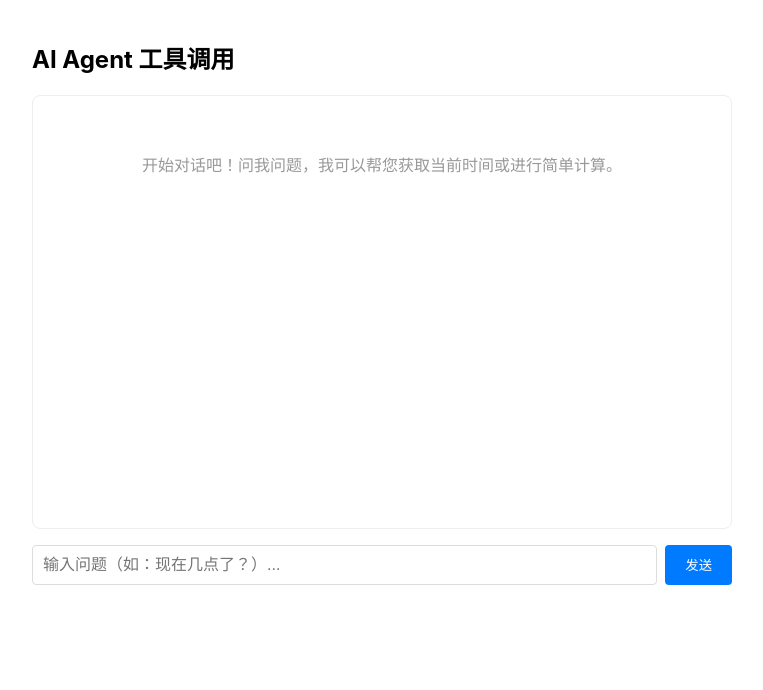
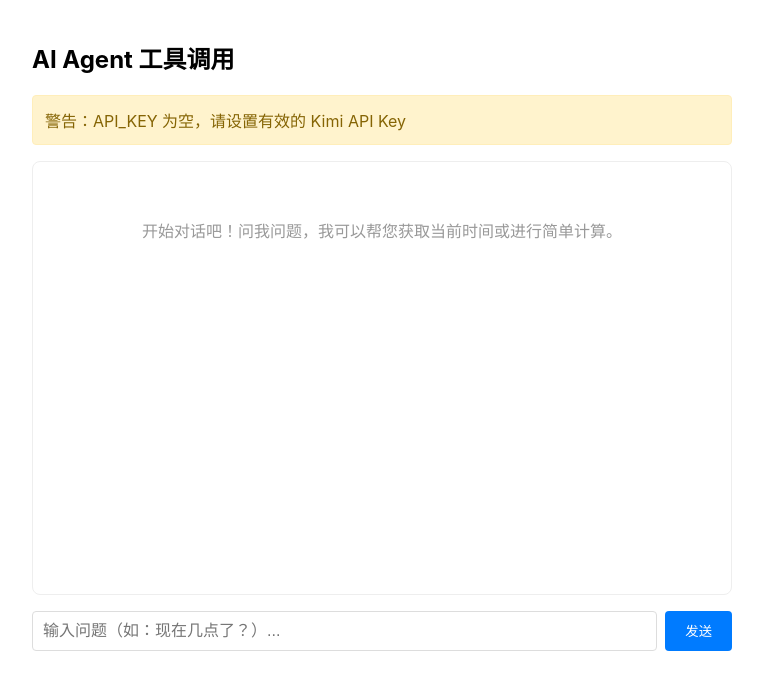
Before and after one commit to LICAN0405/ai-agent-function-call-detach, a React (Create React App) app: page / in a window 1280 px wide. Shown: the top 690 px of the page, without its empty margins (258-1021 px from the left). Built offline with nearby package versions, Linux system fonts and the light colour scheme.

Commit message:
refactor: remove hardcoded API key and clean up comments for clarity

```diff
--- a/src/App.tsx
+++ b/src/App.tsx
@@ -1,6 +1,6 @@
 import { useState } from 'react'
 
-const API_KEY = 'sk-ds47YS6OfU00ADogfVXL4KC9KzmZSKgiUgwHhfIUihrN7NlH'
+const API_KEY = ''
 
 interface Message {
   id: string
@@ -81,7 +81,6 @@
           },
         },
         // required 表示这些参数必须提供。
-        // 如果用户说“3 加 5”，AI 应该整理出 { a: 3, b: 5, op: 'add' }。
         required: ['a', 'b', 'op'],
       },
     },
@@ -100,15 +99,13 @@
 
   // executeTool 是工具执行入口。
   // AI 返回的只是“我要调用哪个工具、参数是什么”。
-  // 真正执行工具的是我们自己的代码。
   const executeTool = (toolName: string, toolArgs: any) => {
     if (toolName === 'getCurrentTime') return getCurrentTime()
     if (toolName === 'calcNum') return calcNum(toolArgs.a, toolArgs.b, toolArgs.op)
-    // 如果 AI 传了一个我们没有定义过的工具名，就返回错误。
     return { error: '未知工具' }
   }
 
-  // callKimiAPI 负责调用 Kimi 接口。
+  //负责调用 Kimi 接口。
   const callKimiAPI = async (currentMessages: Message[]) => {
     // 如果 API_KEY 为空，就主动抛出错误，避免继续请求。
     if (!API_KEY) {
@@ -118,6 +115,7 @@
     // currentMessages 是前端内部使用的消息格式。
     // apiMessages 是发给 Kimi API 的消息格式。
     // 这里做一次转换，去掉前端不需要传给 API 的 id，并保留工具调用相关字段。
+    // 处理需要传递给接口的消息
     const apiMessages = currentMessages.map((msg) => {
       const apiMsg: any = {
         role: msg.role,
@@ -126,13 +124,11 @@
       }
 
       // 如果 assistant 消息里包含 tool_calls，要传给 API。
-      // 这样 Kimi 才知道自己之前请求过哪些工具。
       if (msg.tool_calls) {
         apiMsg.tool_calls = msg.tool_calls
       }
 
       // 如果是 tool 消息，要带上 tool_call_id。
-      // 这样 Kimi 才知道这个工具结果对应哪次工具调用。
       if (msg.tool_call_id) {
         apiMsg.tool_call_id = msg.tool_call_id
       }
@@ -142,6 +138,7 @@
 
     // fetch 是浏览器内置的网络请求函数。
     // await 表示等待请求完成后，再继续往下执行。
+    // 发起请求
     const response = await fetch('https://api.moonshot.cn/v1/chat/completions', {
       method: 'POST',
       headers: {
@@ -153,13 +150,11 @@
         Authorization: `Bearer ${API_KEY}`,
       },
       body: JSON.stringify({
-        // 选择使用的 Kimi 模型。
         model: 'moonshot-v1-8k',
         // 把完整对话上下文传给模型。
         messages: apiMessages,
 
         // 这里关闭流式输出。
-        // false 表示等 AI 完整生成后，一次性返回结果。
         stream: false,
 
         // 把工具说明书传给模型。
@@ -170,9 +165,7 @@
       }),
     })
 
-    console.log(`[API响应] 状态码: ${response.status}`)
-
-    // response.ok 为 false，说明 HTTP 请求失败，比如 401、429、500 等。
+    // response.ok 为 false，说明 HTTP 请求失败
     if (!response.ok) {
       const errorText = await response.text()
       throw new Error(`API错误 [${response.status}]: ${errorText}`)
@@ -180,32 +173,22 @@
 
     // 把接口返回的 JSON 字符串解析成 JavaScript 对象。
     const result = await response.json()
-    console.log(`[API响应] 完整响应:`, JSON.stringify(result))
 
     return result
   }
 
-  // processConversation 是这个项目的核心函数。
-  //
   // 它完整处理一次“Agent 对话”：
   // 1. 把用户消息发给 Kimi。
   // 2. Kimi 可能直接回答，也可能要求调用工具。
   // 3. 如果 Kimi 要调用工具，前端执行对应工具。
   // 4. 把工具结果再发给 Kimi。
   // 5. Kimi 根据工具结果生成最终回答。
-  //
-  // 为什么要 while 循环？
-  // 因为模型可能不止一次调用工具。
-  // 只要它还返回 tool_calls，就继续执行工具并再次请求模型。
   const processConversation = async (initialMessages: Message[]): Promise<Message[]> => {
-    console.log('[对话处理] 开始处理，初始消息数:', initialMessages.length)
 
     // 复制一份消息列表，后续所有新增消息都放在 currentMessages 里。
-    // 使用复制可以避免直接修改原数组，这是 React 中很重要的习惯。
     let currentMessages = [...initialMessages]
 
     // hasMore 用来控制循环是否继续。
-    // true 表示还要继续请求模型，false 表示本轮对话结束。
     let hasMore = true
 
     while (hasMore) {
@@ -213,15 +196,12 @@
       const response = await callKimiAPI(currentMessages)
 
       // 取出 Kimi 返回的第一条 assistant 消息。
-      // ?. 是可选链：如果中间某个字段不存在，不会直接报错，而是返回 undefined。
       const message = response.choices?.[0]?.message
 
       // 如果没有拿到消息，说明接口响应格式不符合预期。
       if (!message) {
         throw new Error('API 未返回消息')
       }
-
-      console.log('[对话处理] API 返回消息:', JSON.stringify(message))
 
       // 创建一条 assistant 消息。
       // 注意：assistant 消息可能有两种情况：
@@ -243,13 +223,10 @@
       }
 
       // 把 assistant 消息加入当前对话上下文。
-      // 即使它只是“调用工具”的消息，也要保存下来。
       currentMessages = [...currentMessages, assistantMessage]
 
       // 如果 assistant 消息里包含 tool_calls，说明 AI 需要前端执行工具。
       if (message.tool_calls && message.tool_calls.length > 0) {
-        console.log('[对话处理] 检测到工具调用:', message.tool_calls)
-
         // 这个数组用来保存所有工具执行结果。
         // 一次 assistant 消息里可能包含多个工具调用。
         const toolResultMessages: Message[] = []
@@ -269,7 +246,6 @@
                   ? JSON.parse(toolCall.function.arguments)
                   : toolCall.function.arguments
             } catch (e) {
-              // 如果 JSON 解析失败，不让程序直接崩溃，先打印错误。
               console.error('[参数解析失败]', e)
             }
 
@@ -277,7 +253,6 @@
             const result = executeTool(toolCall.function.name, args)
 
             // 把工具执行结果包装成一条 role 为 tool 的消息。
-            // 这条消息后面会再发给 Kimi。
             toolResultMessages.push({
               id: generateId(),
               role: 'tool',
@@ -293,22 +268,17 @@
         }
 
         // 把工具结果加入上下文。
-        // 接下来 while 会继续下一轮，把这些工具结果发给 Kimi。
         currentMessages = [...currentMessages, ...toolResultMessages]
       } else {
-        // 如果没有工具调用，说明 Kimi 已经给出了最终回答。
-        // 本轮对话可以结束。
+        // 如果没有工具调用，本轮对话结束。
         hasMore = false
       }
     }
 
-    // 返回包含用户消息、assistant 消息、tool 消息、最终回答的完整聊天记录。
     return currentMessages
   }
 
   // sendMessage 是发送消息的入口函数。
-  // 用户点击“发送”按钮，或者在输入框按 Enter，都会执行这个函数。
-  //
   // 这个函数负责：
   // 1. 读取用户输入。
   // 2. 校验输入是否为空、是否正在加载。
@@ -317,20 +287,14 @@
   // 5. 成功后更新聊天记录，失败后显示错误。
   const sendMessage = async () => {
     // trim() 用来去掉字符串前后的空格。
-    // 比如 '  hello  ' 会变成 'hello'。
     const userMsg = input.trim()
 
     // 如果用户没有输入内容，就不发送。
-    if (!userMsg) {
-      console.log('[发送] 输入为空')
-      return
-    }
+    if (!userMsg) return
+
 
     // 如果当前正在请求 AI，就不允许重复发送。
-    if (loading) {
-      console.log('[发送] 正在加载中，忽略请求')
-      return
-    }
+    if (loading) return
 
     // 设置页面进入加载状态。
     setLoading(true)
@@ -350,7 +314,6 @@
 
     // setMessages 可以接收一个函数。
     // 这个函数里的 prev 表示“更新前的最新 messages”。
-    // 使用函数式更新，可以减少拿到旧状态的风险。
     setMessages((prev) => {
       // 先把用户消息加到聊天列表里，让页面立刻显示用户刚输入的内容。
       const newMessages = [...prev, userMessage]
@@ -364,18 +327,14 @@
           console.log('[发送] 当前消息数量:', currentMessages.length)
 
           // 处理完整对话。
-          // 这里内部可能发生：
           // 请求 Kimi -> 工具调用 -> 执行工具 -> 再请求 Kimi -> 最终回答。
           const finalMessages = await processConversation(currentMessages)
 
           // 用最终消息列表更新页面。
           setMessages(finalMessages)
-          console.log('[发送] 对话处理完成，最终消息数:', finalMessages.length)
         } catch (err) {
           // 如果请求、工具调用、JSON 解析等任何地方出错，都会进入 catch。
           const errorMsg = err instanceof Error ? err.message : '未知错误'
-          console.error('[发送错误]', errorMsg)
-
           // 把错误保存到 error 状态，用于页面顶部错误提示。
           setError(errorMsg)
 
@@ -389,8 +348,6 @@
             },
           ])
         } finally {
-          // finally 无论成功还是失败都会执行。
-          // 请求结束后关闭 loading，让输入框和按钮恢复可用。
           setLoading(false)
         }
       })()
@@ -400,8 +357,6 @@
     })
   }
 
-  // return 里面是 JSX，也就是页面结构。
-  // JSX 看起来像 HTML，但本质上是 JavaScript 语法的一部分。
   return (
     <div style={{ maxWidth: 700, margin: '40px auto', padding: '0 20px' }}>
       <h2>AI Agent 工具调用</h2>
@@ -469,7 +424,6 @@
           ))
         )}
 
-        {/* loading 为 true 时，显示“AI 思考中”。 */}
         {loading && <div style={{ color: '#666', fontStyle: 'italic' }}>AI 思考中...</div>}
       </div>
 
```
